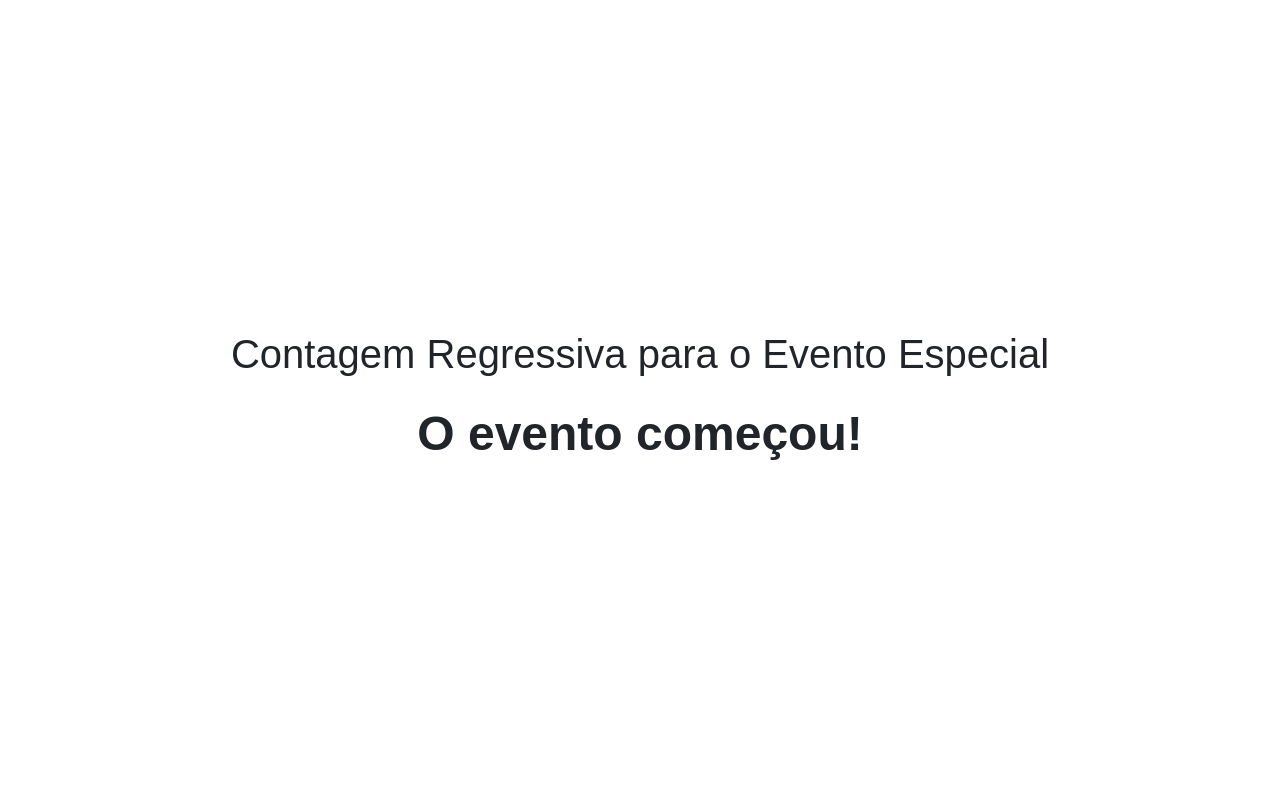
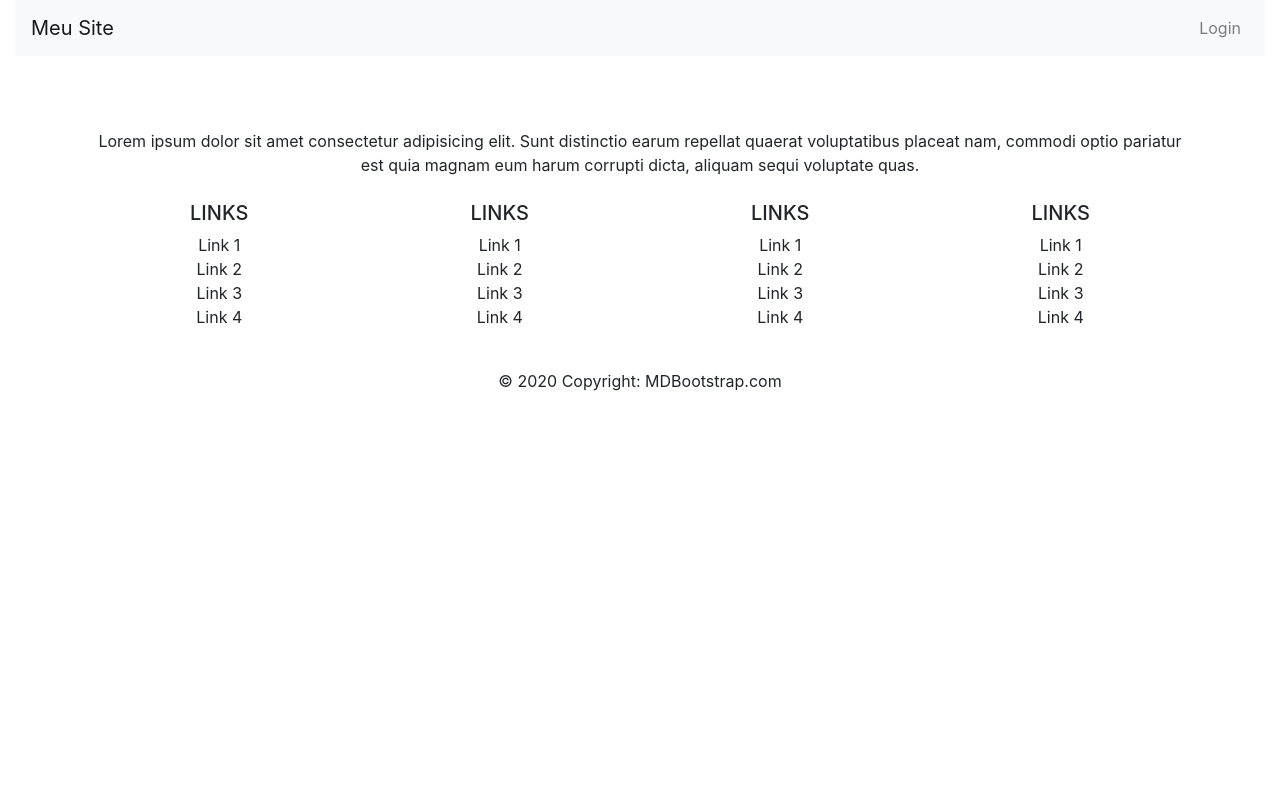
Before and after one commit to santosgv/countdown_web, a Django app: page / in a window 1280 px wide. Run offline with Django 5.2, Linux system fonts and the light colour scheme; some libraries are stand-ins or nearby versions.

Commit message:
principais funcionalidades finalizada

```diff
--- a/Core/apps.py
+++ b/Core/apps.py
@@ -4,3 +4,8 @@ from django.apps import AppConfig
 class CoreConfig(AppConfig):
     default_auto_field = 'django.db.models.BigAutoField'
     name = 'Core'
+
+    def ready(self):
+        from django.db.models.signals import pre_save
+        from .models import UserProfile
+        from .signals import create_user_profile,save_user_profile
--- a/Core/models.py
+++ b/Core/models.py
@@ -3,6 +3,8 @@ from django.contrib.auth.models import User
 
 class UserProfile(models.Model):
     user = models.OneToOneField(User, on_delete=models.CASCADE)
+    titulo = models.CharField(max_length=250,default="Meu Compromisso")
+    data = models.DateTimeField()
     font_color = models.CharField(max_length=7, default='#000000')  # Cor da fonte em formato hexadecimal
     background_color = models.CharField(max_length=7, default='#FFFFFF')  # Cor do fundo em formato hexadecimal
 
--- a/Core/templates/home.html
+++ b/Core/templates/home.html
@@ -1,69 +1,5 @@
+{% extends 'base.html' %}
 {% block 'body' %}
-<head>
-    <meta charset="UTF-8">
-    <meta name="viewport" content="width=device-width, initial-scale=1.0">
-    <link href="https://stackpath.bootstrapcdn.com/bootstrap/4.5.2/css/bootstrap.min.css" rel="stylesheet">
-    <title>Contador de Eventos</title>
-    <style>
-        /* Estiliza o body para centralizar o conteúdo */
-        body, html {
-            height: 100%;
-            margin: 0;
-            display: flex;
-            justify-content: center;
-            align-items: center;
-            font-family: Arial, sans-serif;
-        }
 
-        /* Centraliza todo o conteúdo */
-        .content {
-            text-align: center;
-        }
 
-        /* Estiliza o contador */
-        .counter {
-            font-size: 3rem;
-            font-weight: bold;
-            margin-top: 20px;
-        }
-
-        /* Estiliza o título */
-        h1 {
-            font-size: 2.5rem;
-            margin-bottom: 20px;
-        }
-    </style>
-</head>
-<body>
-    <div class="content">
-        <h1>Contagem Regressiva para o Evento Especial</h1>
-        <div id="counter" class="counter"></div>
-    </div>
-
-    <script>
-        // Data do evento
-        const eventDate = new Date("2024-09-21T00:00:00").getTime();
-
-        // Atualiza o contador a cada segundo
-        const countdown = setInterval(() => {
-            const now = new Date().getTime();
-            const distance = eventDate - now;
-
-            // Calcula os dias, horas, minutos e segundos
-            const days = Math.floor(distance / (1000 * 60 * 60 * 24));
-            const hours = Math.floor((distance % (1000 * 60 * 60 * 24)) / (1000 * 60 * 60));
-            const minutes = Math.floor((distance % (1000 * 60 * 60)) / (1000 * 60));
-            const seconds = Math.floor((distance % (1000 * 60)) / 1000);
-
-            // Exibe o resultado no elemento com id="counter"
-            document.getElementById("counter").innerHTML = `${days}d ${hours}h ${minutes}m ${seconds}s`;
-
-            // Se a contagem terminar, exibe uma mensagem
-            if (distance < 0) {
-                clearInterval(countdown);
-                document.getElementById("counter").innerHTML = "O evento começou!";
-            }
-        }, 1000);
-    </script>
-</body>
 {% endblock %}
--- a/Core/urls.py
+++ b/Core/urls.py
@@ -1,10 +1,14 @@
 from django.urls import path
 from Core import views
+from .views import login_view, logout_view
 
 app_name = 'Core'
 
 urlpatterns = [
     path('', views.home, name='home'),
+    path('register/', views.register, name='register'),
+    path('login/', login_view, name='login'),
+    path('logout/', logout_view, name='logout'),
     path('perfil/',views.profile,name='perfil'),
     path('shared/<int:user_id>/',views.shared , name='shared'),
 ]
--- a/Core/views.py
+++ b/Core/views.py
@@ -2,7 +2,41 @@ from django.shortcuts import render, redirect,get_object_or_404
 from django.contrib.auth.decorators import login_required
 from .forms import UserProfileForm
 from . models import UserProfile
+from django.contrib import auth
 
+from django.contrib.auth import login,authenticate
+from django.contrib.auth.forms import AuthenticationForm
+from .forms import CustomUserCreationForm
+
+def register(request):
+    if request.method == 'POST':
+        form = CustomUserCreationForm(request.POST)
+        if form.is_valid():
+            user = form.save()
+            login(request, user)
+            return redirect('/perfil')
+    else:
+        form = CustomUserCreationForm()
+    return render(request, 'register.html', {'form': form})
+
+
+def login_view(request):
+    if request.method == 'POST':
+        form = AuthenticationForm(request, data=request.POST)
+        if form.is_valid():
+            username = form.cleaned_data.get('username')
+            password = form.cleaned_data.get('password')
+            user = authenticate(username=username, password=password)
+            if user is not None:
+                login(request, user)
+                return redirect('/perfil')
+    else:
+        form = AuthenticationForm()
+    return render(request, 'login.html', {'form': form})
+
+def logout_view(request):
+    auth.logout(request)
+    return redirect('/')
 
 @login_required
 def profile(request):
--- a/templates/base.html
+++ b/templates/base.html
@@ -30,44 +30,23 @@
         {% block 'title' %}
         {% endblock %}
 </title>
-<nav class="navbar navbar-expand-lg navbar-color" style="color:var(--azul-celeste)">
-  <a class="navbar-brand" href="#">
-    <img src="/docs/4.6/assets/brand/bootstrap-solid.svg" width="30" height="30" alt="">
-  </a>
-  <button class="navbar-toggler" type="button" data-toggle="collapse" data-target="#navbarSupportedContent" aria-controls="navbarSupportedContent" aria-expanded="false" aria-label="Toggle navigation">
-      <span class="navbar-toggler-icon"><img width="48" height="48" src="https://img.icons8.com/fluency/48/menu--v1.png" alt="menu--v1" /></span>
-  </button>
-  <div class="collapse navbar-collapse" id="navbarSupportedContent">
-      <ul class="navbar-nav mr-auto">
-          <li class="nav-item active">
-              <a class="nav-link" href="#">Home<span class="sr-only">(current)</span></a>
-          </li>
-          <li class="nav-item dropdown">
-              <a class="nav-link dropdown-toggle" href="#" role="button" data-toggle="dropdown" aria-expanded="false">
-                  Categorias
-              </a>
-              <div class="dropdown-menu">
-
-                  <a class="dropdown-item" href="#">Categoria <span class="badge badge-danger">categoria</span></a>
-
-              </div>
-          </li>
-
-          <li class="nav-item">
-              <a class="nav-link" href="#">Sobre Nós</a>
-          </li>
-          <li class="nav-item">
-              <a class="nav-link" href="#">Contato</a>
-          </li>
-          <li class="nav-item">
-              <a class="nav-link" href="#">Política de Privacidade</a>
-          </li>
-      </ul>
-  </div>
-</nav>
-  </head>
-  <body>
-
+  <body class="container-fluid">
+    <nav class="navbar navbar-expand-lg navbar-light bg-light">
+      <a class="navbar-brand" href="/">Meu Site</a>
+      <div class="collapse navbar-collapse">
+          <ul class="navbar-nav ml-auto">
+              {% if user.is_authenticated %}
+                  <li class="nav-item">
+                      <a class="nav-link" href="{% url 'Core:logout' %}">Logout</a>
+                  </li>
+              {% else %}
+                  <li class="nav-item">
+                      <a class="nav-link" href="{% url 'Core:login' %}">Login</a>
+                  </li>
+              {% endif %}
+          </ul>
+      </div>
+  </nav>
     {% block 'body' %}
 	{% endblock %}
 
@@ -232,4 +211,3 @@
     <script src="https://cdn.jsdelivr.net/npm/jquery@3.5.1/dist/jquery.slim.min.js" integrity="sha384-DfXdz2htPH0lsSSs5nCTpuj/zy4C+OGpamoFVy38MVBnE+IbbVYUew+OrCXaRkfj" crossorigin="anonymous"></script>
     <script src="https://cdn.jsdelivr.net/npm/bootstrap@4.6.2/dist/js/bootstrap.bundle.min.js" integrity="sha384-Fy6S3B9q64WdZWQUiU+q4/2Lc9npb8tCaSX9FK7E8HnRr0Jz8D6OP9dO5Vg3Q9ct" crossorigin="anonymous"></script>
   </body>
-</html>
```
Also changed, not shown: Core/forms.py (+19 -1 lines), Core/signals.py (added, +20 -0 lines), Core/templates/login.html (added, +20 -0 lines), Core/templates/profile.html (+42 -48 lines), Core/templates/register.html (added, +30 -0 lines), Core/templates/shared.html (+5 -5 lines), Core/migrations/0001_initial.py.
